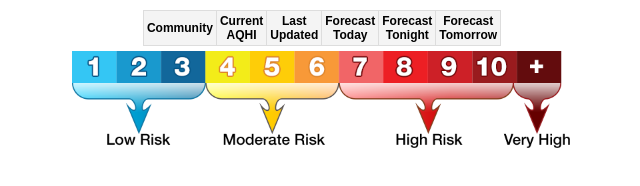
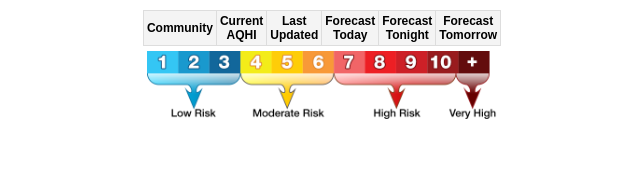
Before and after one commit to DKevinM/QRTest4, a plain HTML site: page index.html in a window 1280 px wide. Shown: the whole page, without its empty margins (318-958 px from the left). Drawn offline with Linux system fonts and the light colour scheme; no server answers.

Commit message:
Update index.html

```diff
--- a/index.html
+++ b/index.html
@@ -63,7 +63,7 @@
                 <!-- Rows will be inserted dynamically -->
             </tbody>
         </table>
-        <img src="aep-aqhi-scale.png" style="width: 500px;">
+        <img src="aep-aqhi-scale.png" style="width: 350px;">
     </div>
 
     <script>
```
